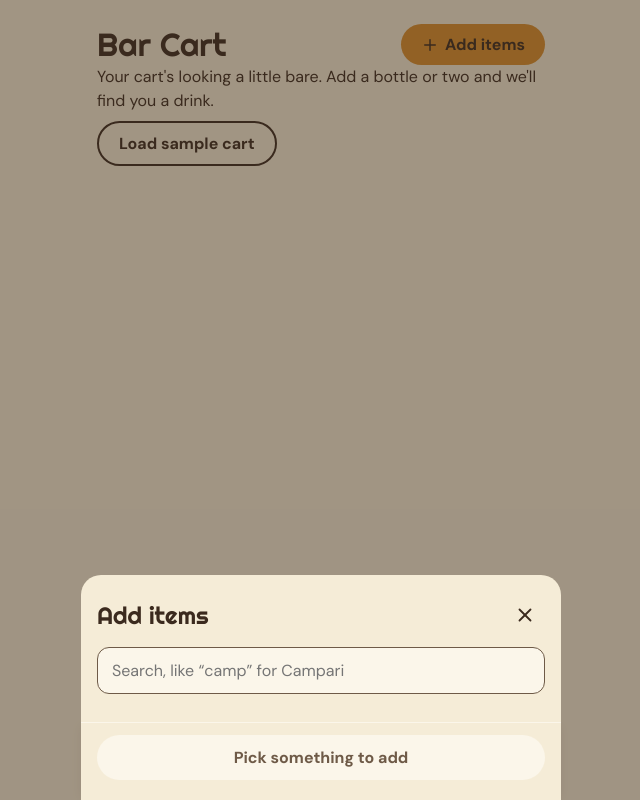
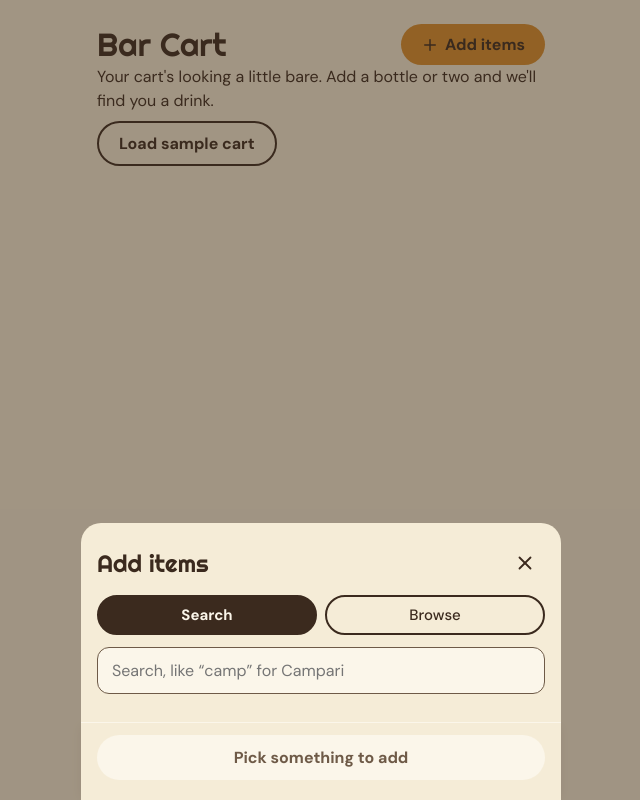
Before and after one commit to osanchezchristensen/Casa_Del_Cocktail, a React (Vite) app: page /cart in a window 1280 px wide. Both pictures are taken after a click on the button "Add items". Shown: the whole page, without its empty margins (319-959 px from the left). Built offline with nearby package versions, Linux system fonts and the light colour scheme.

Commit message:
Add browse-by-category mode to Add items (step 3.3)
Co-Authored-By: Claude Opus 5.5 <noreply@anthropic.com>

```diff
--- a/src/components/AddItemsSheet.module.css
+++ b/src/components/AddItemsSheet.module.css
@@ -98,6 +98,75 @@
   font-size: 14px;
 }
 
+.modes {
+  display: flex;
+  gap: 8px;
+  margin-bottom: 12px;
+}
+
+.mode {
+  flex: 1;
+  padding: 8px 16px;
+  border: 2px solid var(--walnut);
+  border-radius: var(--radius-pill);
+  background: transparent;
+  color: var(--walnut);
+  font: 500 15px var(--font-body);
+  cursor: pointer;
+}
+
+.mode[aria-pressed='true'] {
+  background: var(--walnut);
+  color: var(--paper);
+  font-weight: 700;
+}
+
+.category {
+  margin-bottom: 8px;
+  padding: 12px 14px;
+  border-radius: var(--radius-input);
+  background: var(--paper);
+}
+
+.category .results {
+  margin-top: 10px;
+}
+
+/* Rows inside a paper card get a cream fill so they still stand out. */
+.category .result:not([aria-pressed='true']) {
+  background: var(--cream);
+}
+
+.categoryTitle {
+  display: flex;
+  align-items: center;
+  gap: 8px;
+  cursor: pointer;
+}
+
+.categoryTitle::-webkit-details-marker {
+  display: none;
+}
+
+.pickedCount {
+  padding: 1px 10px;
+  border-radius: var(--radius-pill);
+  background: var(--amber);
+  font-size: 13px;
+  font-weight: 700;
+}
+
+.chevron {
+  flex-shrink: 0;
+  margin-left: auto;
+  color: var(--cork);
+  transition: transform 150ms;
+}
+
+.category:not([open]) .chevron {
+  transform: rotate(-90deg);
+}
+
 .confirmRow {
   display: grid;
   gap: 6px;
@@ -139,6 +208,8 @@
 }
 
 .close:focus-visible,
+.mode:focus-visible,
+.categoryTitle:focus-visible,
 .result:focus-visible,
 .primary:focus-visible,
 .secondary:focus-visible,
--- a/src/components/AddItemsSheet.tsx
+++ b/src/components/AddItemsSheet.tsx
@@ -1,8 +1,9 @@
-import { Check, Plus, X } from 'lucide-react'
+import { Check, ChevronDown, Plus, X } from 'lucide-react'
 import { useEffect, useRef, useState } from 'react'
-import { searchIngredients } from '../logic/search.ts'
+import { CATEGORY_LABELS } from '../logic/cart.ts'
+import { addableIngredients, searchIngredients } from '../logic/search.ts'
 import { useStore } from '../store/useStore.ts'
-import type { Ingredient } from '../types.ts'
+import { INGREDIENT_CATEGORIES, type Ingredient } from '../types.ts'
 import styles from './AddItemsSheet.module.css'
 
 // Rendered only while open, so closing it (unmounting) resets the search and picks.
@@ -13,6 +14,7 @@ function AddItemsSheet({ onClose }: { onClose: () => void }) {
   const addBottles = useStore((s) => s.addBottles)
 
   const [step, setStep] = useState<'search' | 'confirm'>('search')
+  const [mode, setMode] = useState<'search' | 'browse'>('search')
   const [query, setQuery] = useState('')
   const [picked, setPicked] = useState<Ingredient[]>([])
   const [names, setNames] = useState<Record<string, string>>({})
@@ -35,6 +37,23 @@ function AddItemsSheet({ onClose }: { onClose: () => void }) {
     return `You have ${mine.length}${named.length > 0 ? `: ${named.join(', ')}` : ''}`
   }
 
+  // One row, used by both Search and Browse. Tap to pick or unpick.
+  const resultRow = (i: Ingredient) => {
+    const selected = isPicked(i.id)
+    const note = ownedNote(i.id)
+    return (
+      <li key={i.id}>
+        <button type="button" className={styles.result} aria-pressed={selected} onClick={() => toggle(i)}>
+          <span>
+            <span className={styles.resultName}>{i.name}</span>
+            {note && <span className={styles.owned}>{note}</span>}
+          </span>
+          {selected ? <Check size={20} aria-hidden /> : <Plus size={20} aria-hidden />}
+        </button>
+      </li>
+    )
+  }
+
   const add = () => {
     addBottles(picked.map((p) => ({ ingredientId: p.id, name: names[p.id] })))
     onClose()
@@ -54,6 +73,17 @@ function AddItemsSheet({ onClose }: { onClose: () => void }) {
       {step === 'search' ? (
         <>
           <div className={styles.body}>
+            <div className={styles.modes} role="group" aria-label="How to find items">
+              <button type="button" className={styles.mode} aria-pressed={mode === 'search'} onClick={() => setMode('search')}>
+                Search
+              </button>
+              <button type="button" className={styles.mode} aria-pressed={mode === 'browse'} onClick={() => setMode('browse')}>
+                Browse
+              </button>
+            </div>
+
+            {mode === 'search' ? (
+              <>
                 <input
                   type="search"
                   className={styles.input}
@@ -66,28 +96,26 @@ function AddItemsSheet({ onClose }: { onClose: () => void }) {
                 {query.trim() && results.length === 0 && (
                   <p className={styles.hint}>Nothing by that name. Try another spelling.</p>
                 )}
-            <ul className={styles.results}>
-              {results.map((i) => {
-                const selected = isPicked(i.id)
-                const note = ownedNote(i.id)
+                <ul className={styles.results}>{results.map(resultRow)}</ul>
+              </>
+            ) : (
+              INGREDIENT_CATEGORIES.map((category) => {
+                // Data-file order keeps families together: Rum, White rum, Dark rum…
+                const items = addableIngredients.filter((i) => i.category === category)
+                if (items.length === 0) return null
+                const pickedHere = items.filter((i) => isPicked(i.id)).length
                 return (
-                  <li key={i.id}>
-                    <button
-                      type="button"
-                      className={styles.result}
-                      aria-pressed={selected}
-                      onClick={() => toggle(i)}
-                    >
-                      <span>
-                        <span className={styles.resultName}>{i.name}</span>
-                        {note && <span className={styles.owned}>{note}</span>}
-                      </span>
-                      {selected ? <Check size={20} aria-hidden /> : <Plus size={20} aria-hidden />}
-                    </button>
-                  </li>
+                  <details key={category} className={styles.category}>
+                    <summary className={styles.categoryTitle}>
+                      <span className={styles.resultName}>{CATEGORY_LABELS[category]}</span>
+                      {pickedHere > 0 && <span className={styles.pickedCount}>{pickedHere} picked</span>}
+                      <ChevronDown size={20} className={styles.chevron} aria-hidden />
+                    </summary>
+                    <ul className={styles.results}>{items.map(resultRow)}</ul>
+                  </details>
                 )
-              })}
-            </ul>
+              })
+            )}
           </div>
           <footer className={styles.footer}>
             <button
--- a/src/logic/search.ts
+++ b/src/logic/search.ts
@@ -3,7 +3,7 @@ import type { Ingredient } from '../types.ts'
 import data from '../data/ingredients.json'
 
 // Ice, water, sugar and salt are always on hand, so there's no need to add them.
-const addable = (data as Ingredient[]).filter((i) => !i.alwaysOnHand)
+export const addableIngredients = (data as Ingredient[]).filter((i) => !i.alwaysOnHand)
 
 /** Lowercase with accents removed, so "Añejo" and "anejo" match. */
 export const normalize = (text: string) =>
@@ -14,7 +14,7 @@ export function searchIngredients(query: string): Ingredient[] {
   const q = normalize(query.trim())
   if (!q) return []
   const startsWith = (i: Ingredient) => (normalize(i.name).startsWith(q) ? 0 : 1)
-  return addable
+  return addableIngredients
     .filter((i) => [i.name, ...i.aliases].some((text) => normalize(text).includes(q)))
     .sort((a, b) => startsWith(a) - startsWith(b) || a.name.localeCompare(b.name))
     .slice(0, 20)
```
Also changed, not shown: 1 other file (tests, documents, lock files or other folders). Lines whose indentation alone changed are shown as unchanged.
